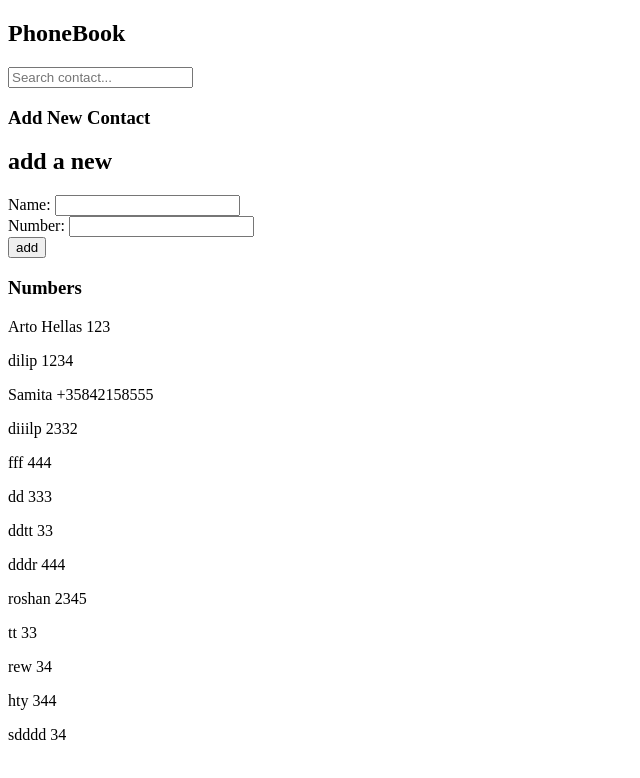
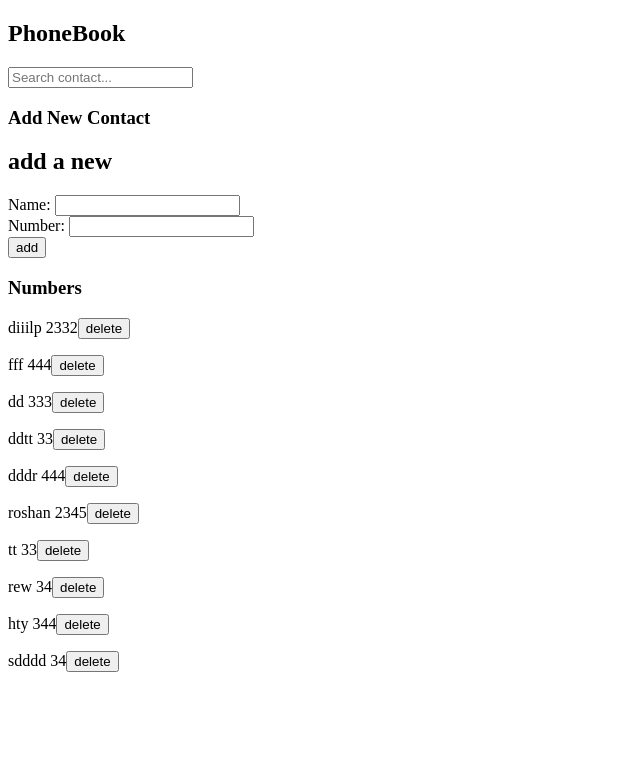
Before and after one commit to dilippoudel/mooc-part2, a React (Create React App) app: page / in a window 1280 px wide. Shown: the top 778 px of the page, without its empty margins (0-640 px from the left). Built offline with nearby package versions, Linux system fonts and the light colour scheme; data requests are answered from the project's data file.

Commit message:
Add delete service with confirmation dialogue

```diff
--- a/db.json
+++ b/db.json
@@ -1,20 +1,5 @@
 {
   "persons": [
-    {
-      "name": "Arto Hellas",
-      "number": "123",
-      "id": 1
-    },
-    {
-      "name": "dilip",
-      "number": "1234",
-      "id": 2
-    },
-    {
-      "name": "Samita",
-      "number": "+35842158555",
-      "id": 3
-    },
     {
       "name": "diiilp",
       "number": "2332",
--- a/src/App.js
+++ b/src/App.js
@@ -5,6 +5,7 @@ import PersonForm from './components/PersonForm/PersonForm'
 import Filter from './components/Filter/Filter'
 
 import Persons from './components/Person/Person'
+import axios from 'axios'
 
 const App = () => {
   const [persons, setPersons] = useState(null)
@@ -43,6 +44,15 @@ const App = () => {
     }
     setNewContact(createNew)
   }
+  const phoneDeleteHandler = (id) => {
+    let itemToDelete = persons.find((person) => person.id === id)
+    if (window.confirm(`Delete ${itemToDelete.name} ?  `)) {
+      axios.delete(`http://localhost:3001/persons/${id}`).then(() => {
+        let updatedState = persons.filter((person) => person.id !== id)
+        setPersons(updatedState)
+      })
+    }
+  }
   return (
     <div>
       <h2>PhoneBook</h2>
@@ -58,7 +68,11 @@ const App = () => {
       <h3>Numbers</h3>
       <div>
         {persons !== null ? (
-          <Persons lists={persons} searchText={searchContactByName} />
+          <Persons
+            lists={persons}
+            searchText={searchContactByName}
+            onDelete={(id) => phoneDeleteHandler(id)}
+          />
         ) : (
           'loading'
         )}
--- a/src/components/Person/Person.js
+++ b/src/components/Person/Person.js
@@ -1,4 +1,4 @@
-const Persons = ({ lists, searchText }) => {
+const Persons = ({ lists, searchText, onDelete }) => {
   return (
     <div>
       {lists
@@ -8,6 +8,7 @@ const Persons = ({ lists, searchText }) => {
         .map((person) => (
           <p key={person.name}>
             {person.name} {person.number}
+            <button onClick={() => onDelete(person.id)}>delete</button>
           </p>
         ))}
     </div>
```
